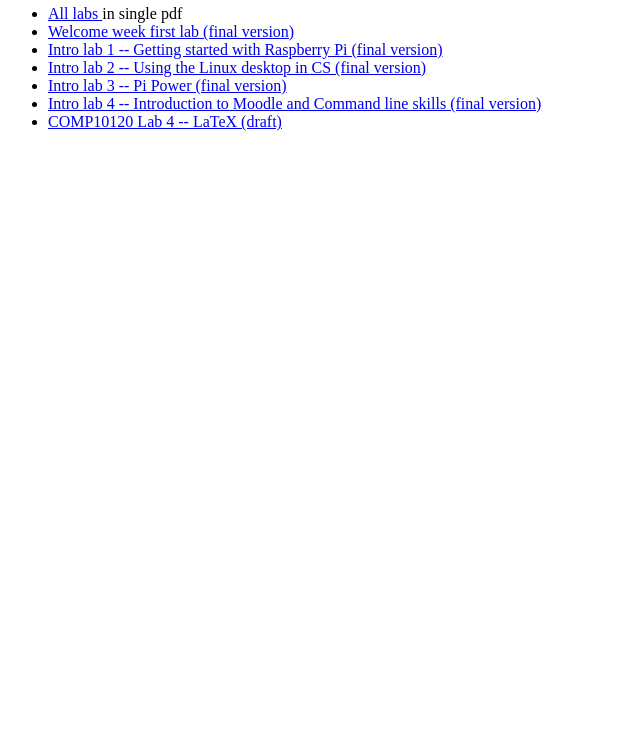
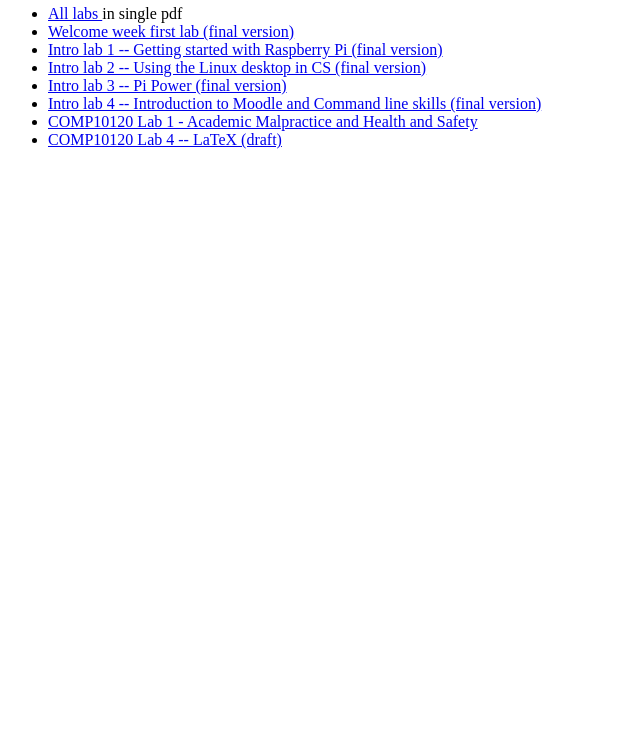
Before and after one commit to stevepettifer/COMP101, a plain HTML site: page index.html in a window 1280 px wide. Shown: the part 50-800 px from the top of the page, without its empty margins (0-640 px from the left). Drawn offline with Linux system fonts and the light colour scheme.

Commit message:
desktop3 stub

```diff
--- a/index.html
+++ b/index.html
@@ -12,9 +12,9 @@
 <li><a href="desktop1.pdf"> Intro lab 2 -- Using the Linux desktop in CS (final version)</a></li>
 <li><a href="rpi2.pdf"> Intro lab 3 -- Pi Power (final version)</a></li>
 <li><a href="desktop2.pdf"> Intro lab 4 -- Introduction to Moodle and Command line skills (final version)</a></li>
+<li><a href="desktop3.pdf"> COMP10120 Lab 1 - Academic Malpractice and Health and Safety</a></li>
 <!--
-<li><a href="desktop3.pdf"> COMP10120 Lab 2 </a></li>
-<li><a href="desktop4.pdf"> COMP10120 Lab 3</a></li>
+<li><a href="desktop4.pdf"> COMP10120 Lab 2</a></li>
 -->
 <li><a href="latex-exercise.pdf"> COMP10120 Lab 4 -- LaTeX (draft)</a></li>
 <!--
```
Also changed, not shown: images/jtl-mugshot.jpg (deleted), 1 other file.
